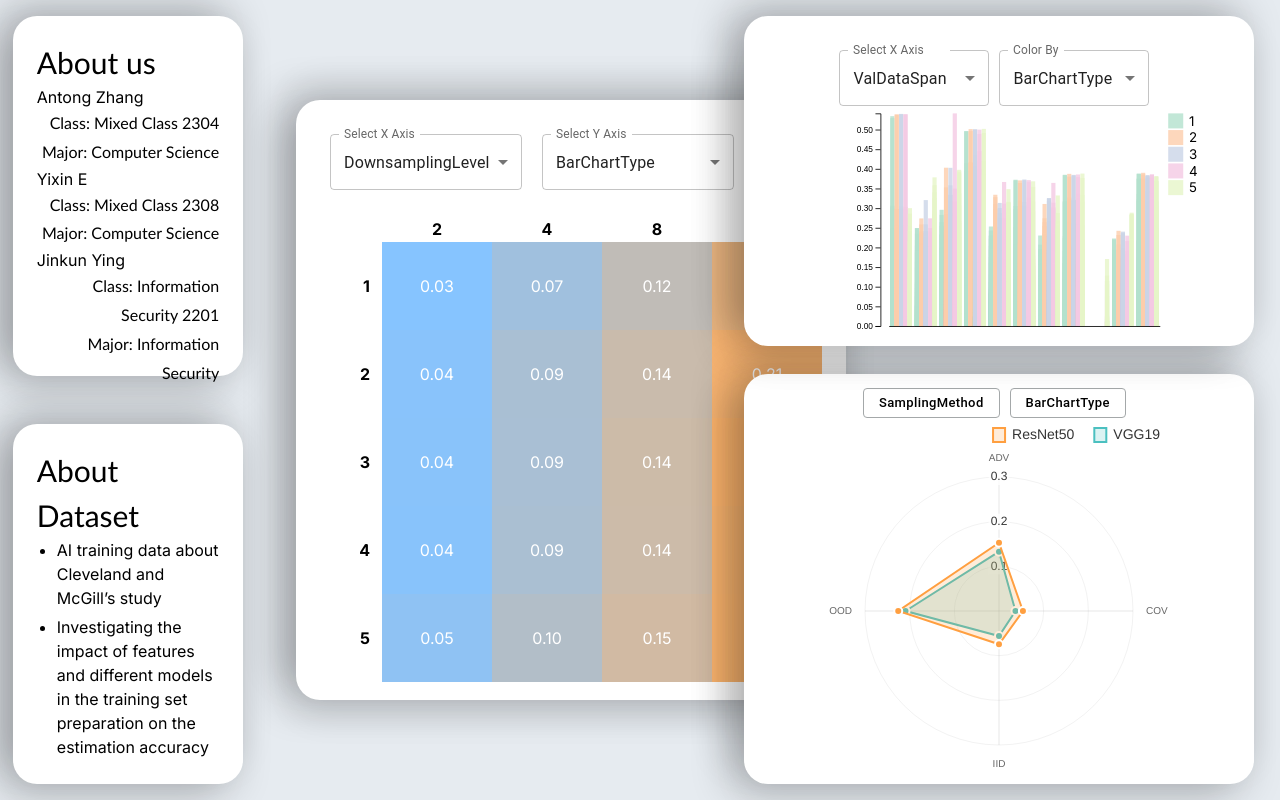
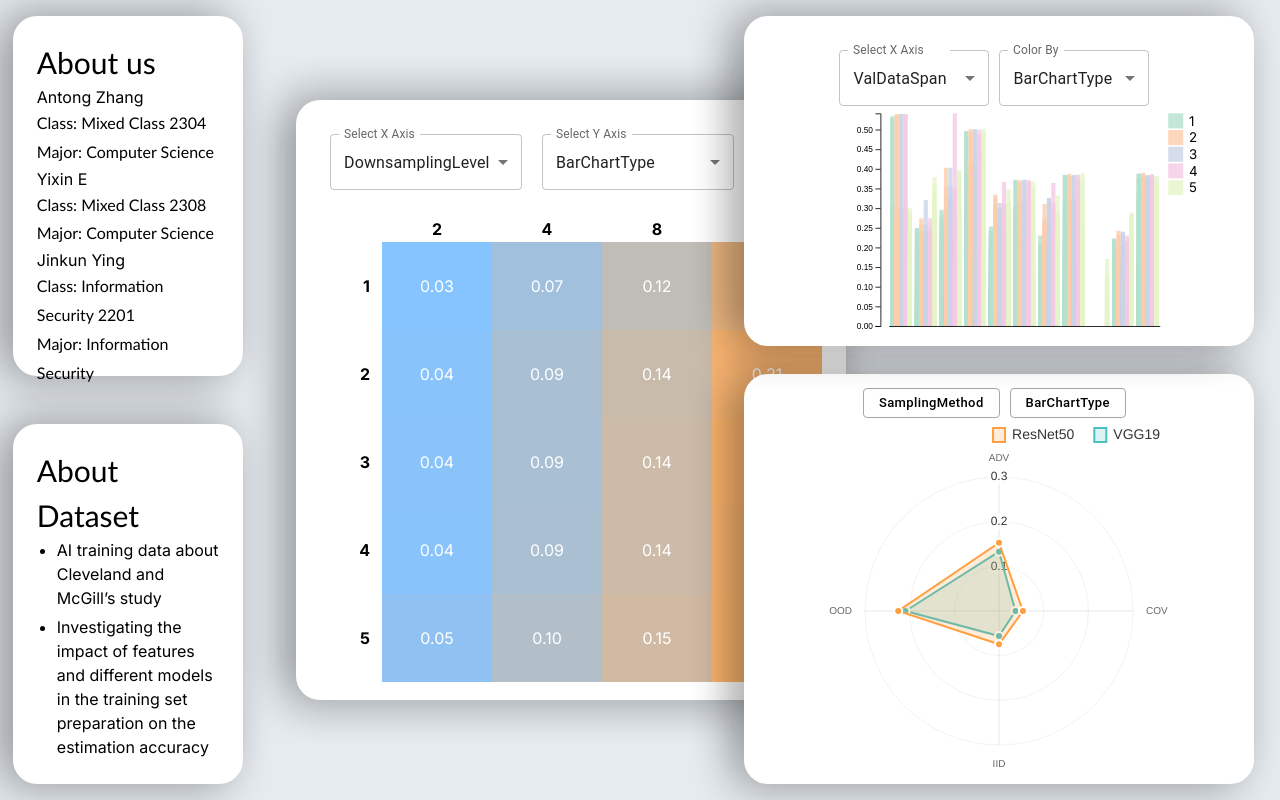
Before and after one commit to JA101617/Visualization-visual-comparison-interface, a Next.js app: page / in a window 1280 px wide. Built offline with nearby package versions, Linux system fonts and the light colour scheme.

Commit message:
调整AboutUs的布局

```diff
--- a/app/title.css
+++ b/app/title.css
@@ -22,12 +22,12 @@ h1{
     -moz-text-stroke-width:1px;
     -webkit-text-stroke-color:#303030;
     -moz-text-stroke-color:#303030;
-    text-shadow:4px 4px cyan;
+    text-shadow:4px 4px rgb(89, 119, 218);
 }
 p{
     line-height:1.8em;
     font-size:16px;
-    text-align:right;
+    text-align:left;
     font-family:'Gill Sans', 'Gill Sans MT', Calibri, 'Trebuchet MS', sans-serif;
 }
 h5{
@@ -42,6 +42,7 @@ h4{
     text-align:right;
 }
 h3{
+    font-size:16px;
     color:'#303030';
 }
 
```
